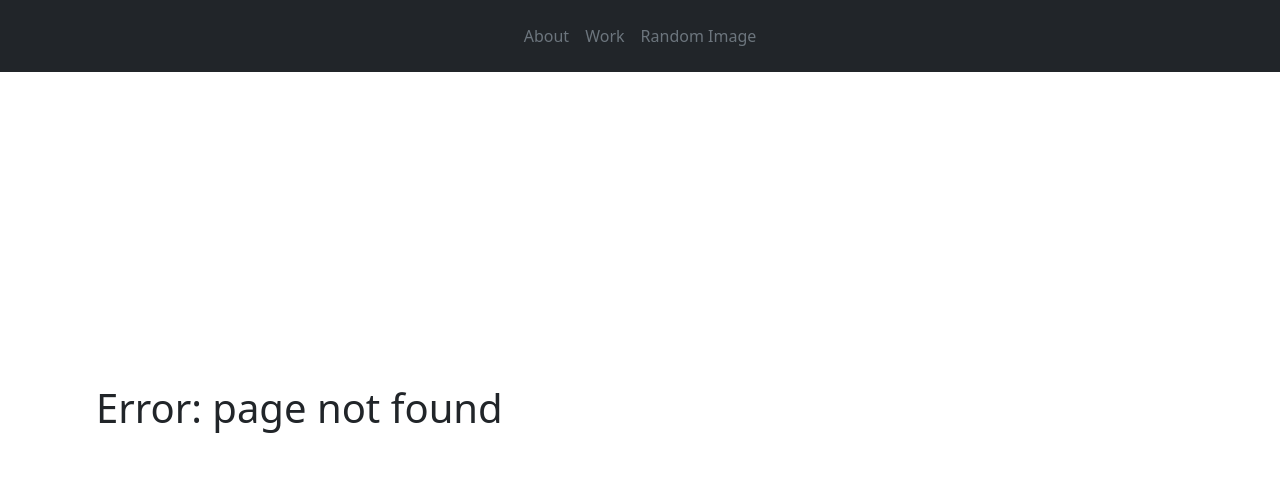
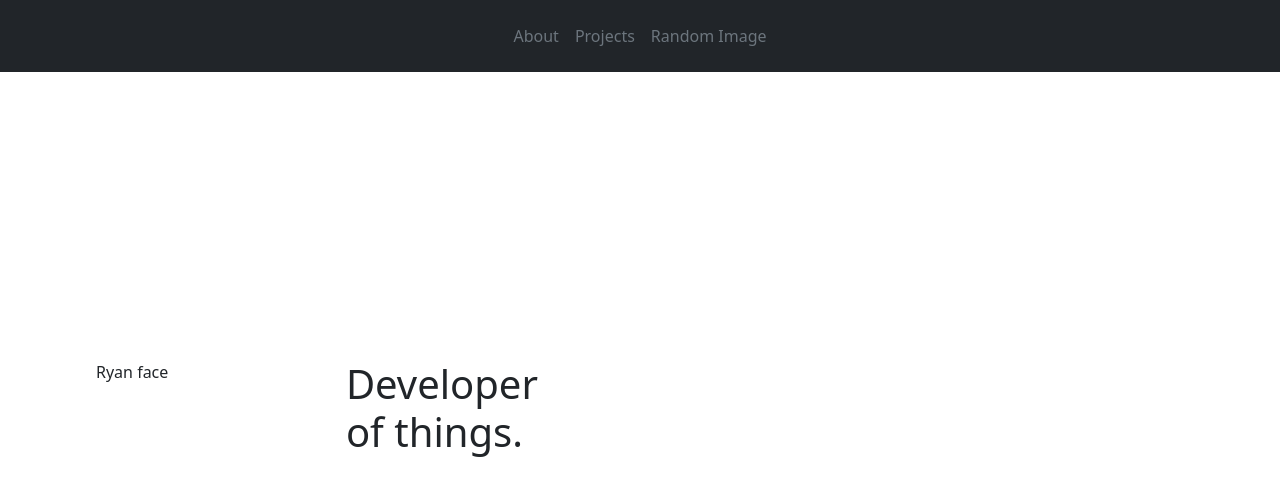
Before and after one commit to Involuta/Portfolio, a React (Vite) app: page /about in a window 1280 px wide. Before the commit this address had no page. Shown: the top 496 px of the page. Built offline with nearby package versions, Linux system fonts and the light colour scheme.

Commit message:
Created Component for About Me Page
Created component for About Me page and added Route in BrowserRouter. Also added /projects as a path in the website, which will take you to the Projects aka Home page. To do: flesh out About Me page

```diff
--- a/src/App.jsx
+++ b/src/App.jsx
@@ -19,7 +19,7 @@ function App() {
 export default App
 */
 
-import { Home, NoPage, RandomImagePage } from './components'
+import { Projects, About, NoPage, RandomImagePage } from './components'
 import { BrowserRouter, Routes, Route } from 'react-router-dom'
 import 'bootstrap/dist/css/bootstrap.min.css'
 
@@ -27,8 +27,9 @@ function App() {
   return (
     <BrowserRouter>
       <Routes>
-        <Route index element={<Home/>}/>
-        <Route path='/home' element={<Home/>}/>
+        <Route index element={<Projects/>}/>
+        <Route path='/projects' element={<Projects/>}/>
+        <Route path='/about' element={<About/>}/>
         <Route path='/random-image' element={<RandomImagePage/>}/>
         <Route path='*' element={<NoPage/>}/>
       </Routes>
--- /dev/null
+++ b/src/components/About.jsx
@@ -0,0 +1,16 @@
+import { SectionWrapper } from '../hoc'
+
+const About = () => {
+  return (
+    <div className='row'>
+      <p className='col'>
+        Ryan face
+      </p>
+      <h1 className='col'>
+        Developer of things.
+      </h1>
+    </div>
+  )
+}
+
+export default SectionWrapper(About, '')
--- a/src/components/Home.jsx
+++ /dev/null
@@ -1,11 +0,0 @@
-import { Navbar, Projects } from '../components'
-
-const Home = () => {
-  return (
-    <div>
-      <Projects/>
-    </div>
-  )
-}
-
-export default Home
--- a/src/components/index.js
+++ b/src/components/index.js
@@ -1,13 +1,13 @@
 import Navbar from './Navbar'
 import Projects from './Projects'
-import Home from './Home'
+import About from './About'
 import NoPage from './NoPage'
 import RandomImagePage from './RandomImagePage'
 
 export {
   Navbar,
   Projects,
-  Home,
+  About,
   NoPage,
   RandomImagePage,
 }
--- a/src/constants/index.js
+++ b/src/constants/index.js
@@ -31,8 +31,8 @@ export const navLinks = [
     title: "About",
   },
   {
-    id: "work",
-    title: "Work",
+    id: "projects",
+    title: "Projects",
   },
   {
     id: "random-image",
```
